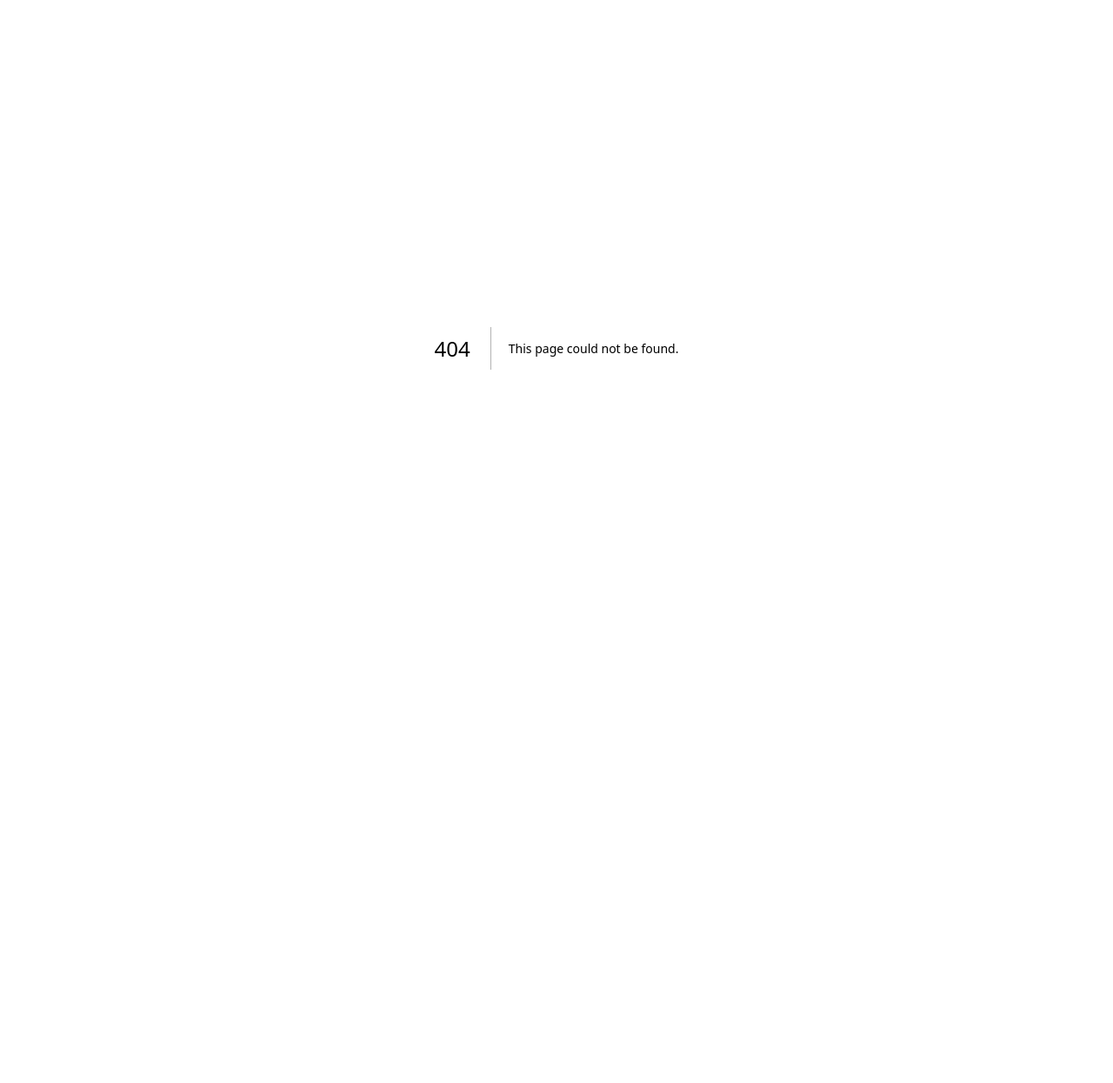
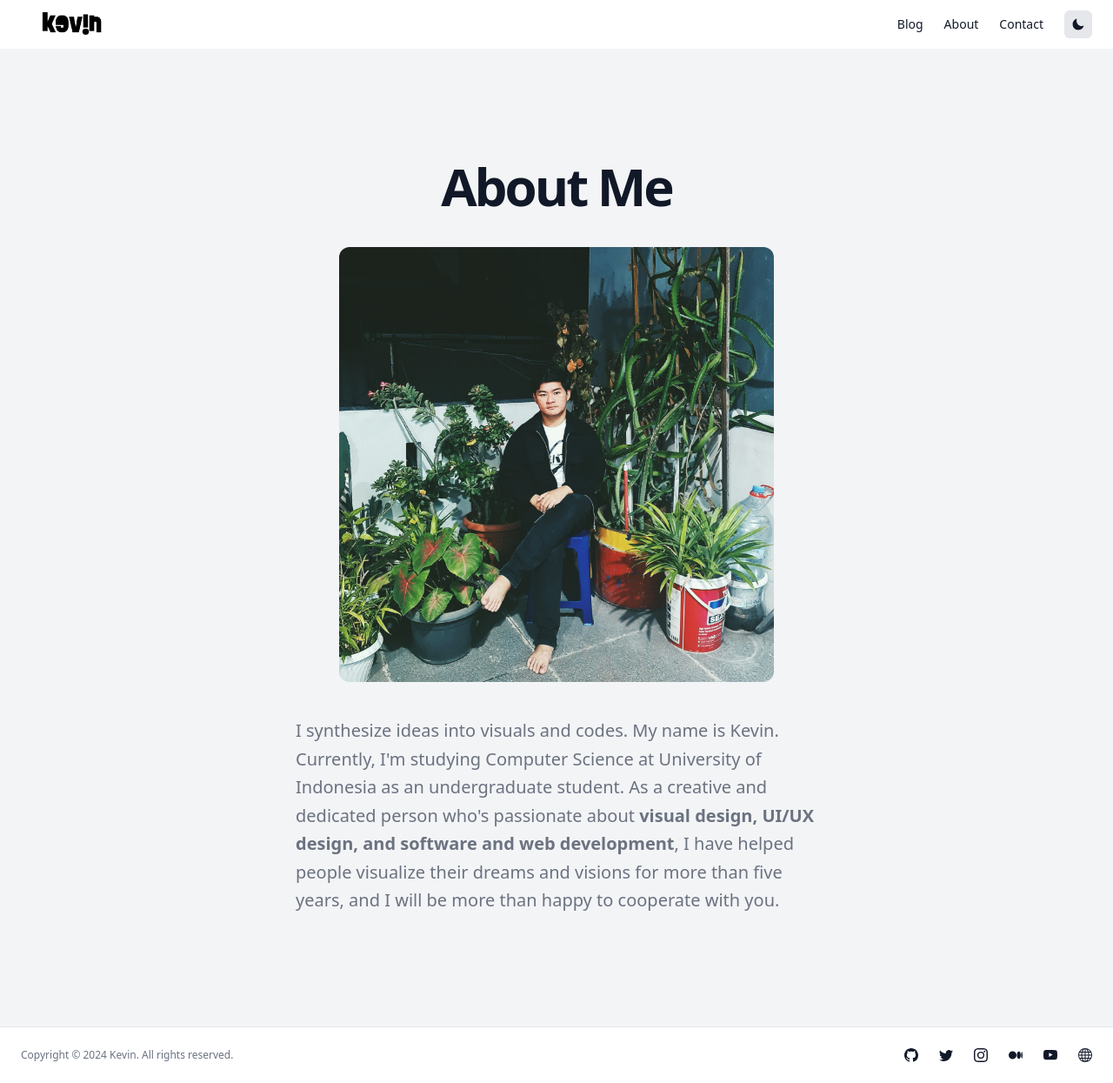
Before and after one commit to vnctkevin/portfolio, a Next.js app: page /about in a window 1280 px wide. Before the commit this address had no page. Shown: the whole page at 87% size. Before the commit the page ends 800 px from the top, so only its background shows below. Built offline with nearby package versions, Linux system fonts and the light colour scheme.

Commit message:
add about page

```diff
--- /dev/null
+++ b/components/AboutPage.tsx
@@ -0,0 +1,37 @@
+import Link from 'next/link';
+import Image from 'next/image';
+import Navbar from './Navbar';
+import Footer from './Footer';
+import {BsInstagram, BsTwitter, BsGithub, BsMedium, BsYoutube, BsGlobe} from 'react-icons/bs'
+
+export default function AboutPage() {
+    return (
+        <div className="flex flex-col min-h-[100dvh] bg-white dark:bg-gray-800 text-gray-900 dark:text-gray-100">
+        <Navbar />
+        <section className="w-full py-12 md:py-24 lg:py-32 bg-gray-100 dark:bg-gray-800">
+          <div className="flex flex-col items-center justify-center gap-4 px-4 text-center md:px-6 md:gap-10">
+          <h1 className="text-3xl font-bold tracking-tighter sm:text-4xl md:text-5xl/tight lg:text-6xl/none">
+                  About Me
+                </h1>
+            <div className="space-y-3 md:order-1">
+              <div className="space-y-2 text-center md:text-left">
+
+                <p className="max-w-[600px] text-gray-500 md:text-xl/relaxed lg:text-base/relaxed xl:text-xl/relaxed dark:text-gray-200">
+                I synthesize ideas into visuals and codes. My name is Kevin. Currently, I'm studying Computer Science at University of Indonesia as an undergraduate student. As a creative and dedicated person who's passionate about <b>visual design, UI/UX design, and software and web development</b>, I have helped people visualize their dreams and visions for more than five years, and I will be more than happy to cooperate with you.
+                </p>
+              </div>
+
+              </div>
+            <img
+              alt="Image"
+              className="mx-auto overflow-hidden rounded-xl object-cover object-center md:w-[300px] lg:w-[500px] md:order-0"
+              height="400"
+              src="images/profile-2024-v1.jpg"
+              width="500"
+            />
+          </div>
+        </section>
+        <Footer/>
+        </div>
+    );
+}
--- a/components/Navbar.tsx
+++ b/components/Navbar.tsx
@@ -9,7 +9,7 @@ export default function Navbar() {
         <>
         <header className="px-4 lg:px-6 h-14 flex items-center dark:bg-gray-900">
               <header className="px-4 lg:px-6 h-14 flex items-center">
-                <Link className="flex items-center justify-center" href="#">
+                <Link className="flex items-center justify-center" href="/">
                   <img
                     src={theme === "dark" ? "logo-kevin-fit-white.png" : "logo-kevin-fit.png"}
                     alt="Kevin"
@@ -23,7 +23,7 @@ export default function Navbar() {
           <Link className="text-sm font-medium hover:underline underline-offset-4" href="https://jurnal.vnctkevin.com/">
             Blog
           </Link>
-          <Link className="text-sm font-medium hover:underline underline-offset-4" href="#">
+          <Link className="text-sm font-medium hover:underline underline-offset-4" href="/about">
             About
           </Link>
           <Link className="text-sm font-medium hover:underline underline-offset-4" href="mailto:vnctkevin@gmail.com">
--- /dev/null
+++ b/src/pages/about.tsx
@@ -0,0 +1,46 @@
+import Image from "next/image";
+import Head from 'next/head'
+import Link from "next/link"
+import AboutPage from "../../components/AboutPage";
+import * as React from "react"
+import type { Metadata } from "next";
+import "./globals.css"
+import { ThemeProvider } from 'next-themes';
+
+export const metadata: Metadata = {
+    title: "About Me - Kevin's Portfolio",
+    description: "Kevin's (@vnctkevin) personal portfolio website",
+    keywords: ["portfolio", "Kevin", "software", "development", "design", "vnctkevin"],
+    icons: [
+        {
+            rel: "icon",
+            url: "/favicon.ico",
+        }
+    ]
+  };
+
+export default function About() {
+  return (
+    <>
+    <ThemeProvider attribute="class">
+    <Head>
+        <title>About Me - Kevin's Portfolio</title>
+        <meta name="description" content="Kevin's (@vnctkevin) personal portfolio website" />
+        <meta name="keywords" content="portfolio, Kevin, software, development, design, vnctkevin" />
+        <link rel="icon" href="/favicon.ico" sizes="any" />
+        <script async src="https://www.googletagmanager.com/gtag/js?id=G-G6JD3QFVBB"></script>
+        <script>
+            {`
+            window.dataLayer = window.dataLayer || [];
+            function gtag(){dataLayer.push(arguments);}
+            gtag('js', new Date());
+
+            gtag('config', 'G-G6JD3QFVBB');
+        `}
+        </script>
+    </Head>
+      <AboutPage />
+    </ThemeProvider>
+    </>
+  )
+}
```
